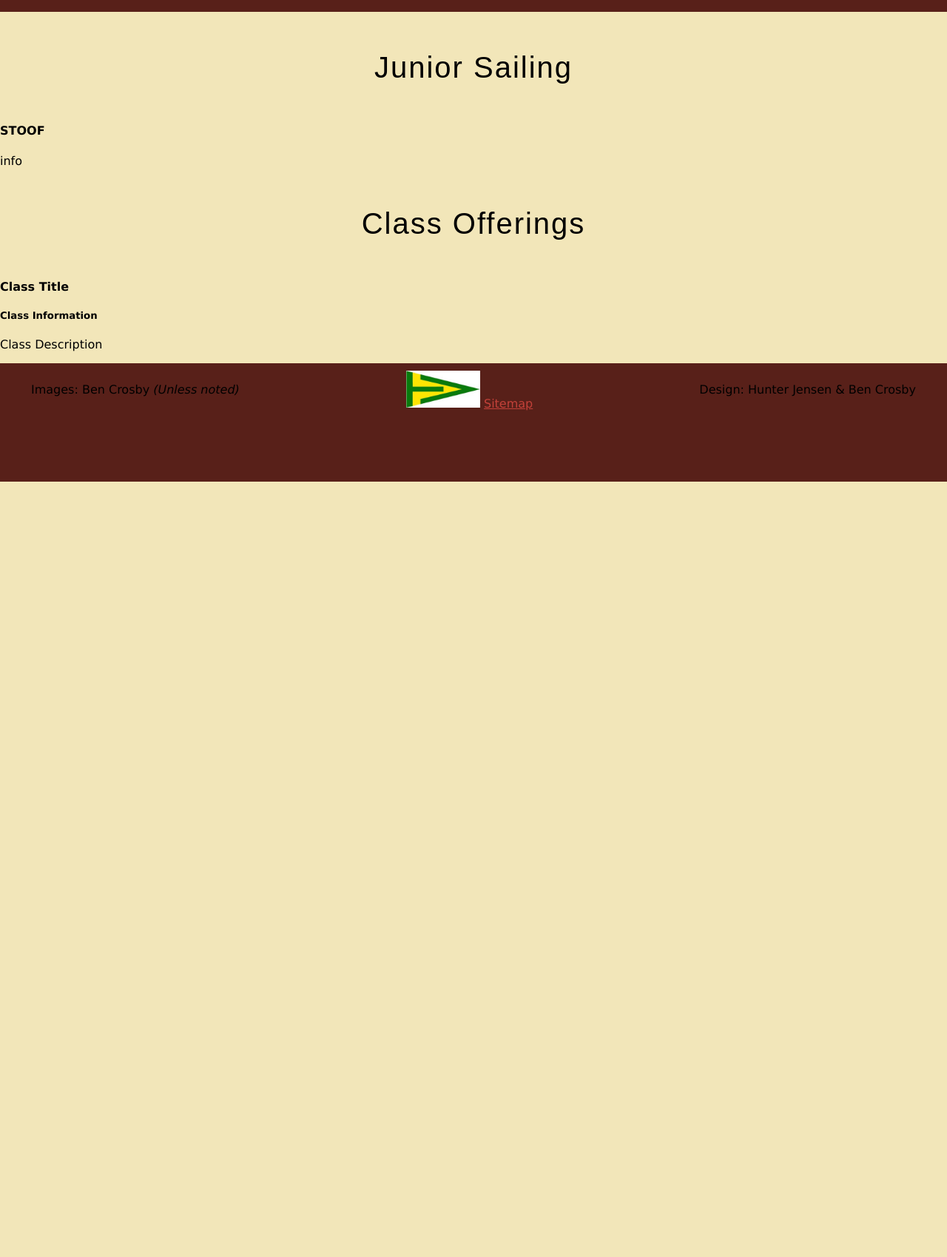
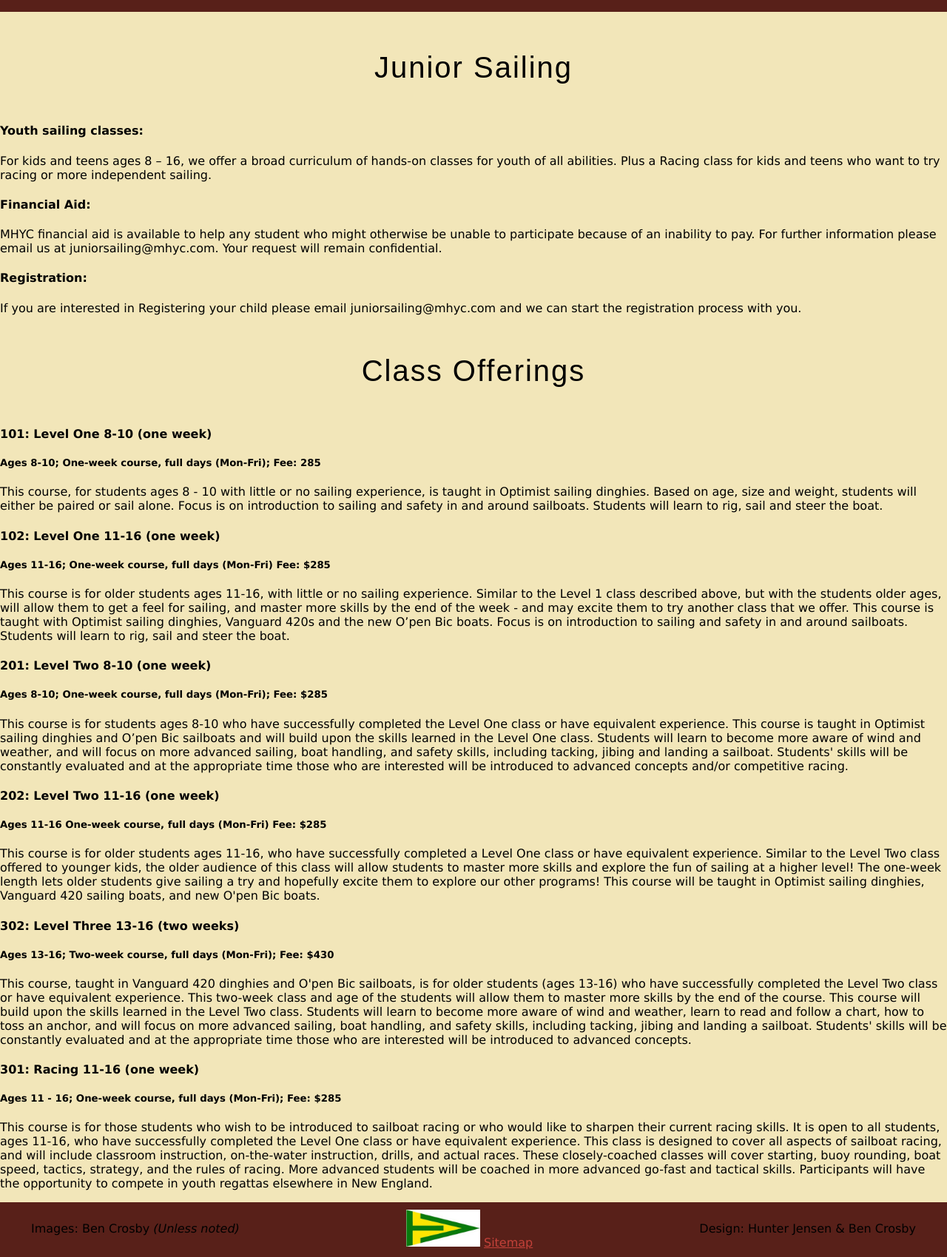
Before and after one commit to bencrosby10/finalProject, a PHP site: page /jrsailing.php in a window 1280 px wide. Shown: the part 149-1848 px from the top of the page at 74% size. Before the commit the page ends 800 px from the top, so only its background shows below. Run offline with PHP 8.4, Linux system fonts and the light colour scheme.

Commit message:
Update jrsailing.php

```diff
--- a/jrsailing.php
+++ b/jrsailing.php
@@ -4,15 +4,44 @@
 <article class="jrSailing">
         <h2>Junior Sailing</h2>
 
-        <h4>STOOF</h4>
-        <p>info</p>
+        <h4>Youth sailing classes:</h4>
+        <p>For kids and teens ages 8 – 16, we offer a broad curriculum of hands-on classes for youth of all abilities. Plus a Racing class for kids and teens who want to try racing or more independent sailing.</p>
+
+        <h4>Financial Aid:</h4>
+        <p>MHYC financial aid is available to help any student who might otherwise be unable to participate because of an inability to pay. For further information please email us at juniorsailing@mhyc.com.  Your request will remain confidential. </p>
+
+        <h4>Registration:</h4>
+        <p>If you are interested in Registering your child please email juniorsailing@mhyc.com and we can start the registration process with you. </p>
+
+
 
 
         <h2>Class Offerings</h2>
-        <h4>Class Title</h4>
-        <h5>Class Information</h5>
-        <p>Class Description</p>
+        <h4>101: Level One 8-10 (one week)</h4>
+        <h5>Ages 8-10; One-week course, full days (Mon-Fri); Fee:  285</h5>
+        <p>This course, for students ages 8 - 10 with little or no sailing experience, is taught in Optimist sailing dinghies. Based on age, size and weight, students will either be paired or sail alone. Focus is on introduction to sailing and safety in and around sailboats.  Students will learn to rig, sail and steer the boat.</p>
 
+    <h4>102: Level One 11-16 (one week)</h4>
+        <h5>Ages 11-16; One-week course, full days (Mon-Fri) Fee: $285</h5>
+        <p>This course is for older students ages 11-16, with little or no sailing experience. Similar to the Level 1 class described above, but with the students older ages, will allow them to get a feel for sailing, and master more skills by the end of the week - and may excite them to try another class that we offer. This course is taught with Optimist sailing dinghies, Vanguard 420s and the new O’pen Bic boats. Focus is on introduction to sailing and safety in and around sailboats. Students will learn to rig, sail and steer the boat.</p>
+
+    <h4>201: Level Two 8-10 (one week)</h4>
+        <h5>Ages 8-10; One-week course, full days (Mon-Fri); Fee: $285</h5>
+        <p>This course is for students ages 8-10 who have successfully completed the Level One class or have equivalent experience. This course is taught in Optimist sailing dinghies and O’pen Bic sailboats and will build upon the skills learned in the Level One class. Students will learn to become more aware of wind and weather, and will focus on more advanced sailing, boat handling, and safety skills, including tacking, jibing and landing a sailboat. Students' skills will be constantly evaluated and at the appropriate time those who are interested will be introduced to advanced concepts and/or competitive racing.</p>
+
+    <h4>202: Level Two 11-16 (one week)</h4>
+        <h5>Ages 11-16 One-week course, full days (Mon-Fri) Fee: $285</h5>
+        <p>This course is for older students ages 11-16, who have successfully completed a Level One class or have equivalent experience. Similar to the Level Two class offered to younger kids, the older audience of this class will allow students to master more skills and explore the fun of sailing at a higher level! The one-week length lets older students give sailing a try and hopefully excite them to explore our other programs! This course will be taught in Optimist sailing dinghies, Vanguard 420 sailing boats, and new O'pen Bic boats.</p>
+
+    <h4>302: Level Three 13-16 (two weeks)</h4>
+        <h5>Ages 13-16; Two-week course, full days (Mon-Fri); Fee: $430</h5>
+        <p>This course, taught in Vanguard 420 dinghies and O'pen Bic sailboats, is for older students (ages 13-16) who have successfully completed the Level Two class or have equivalent experience.
+This two-week class and age of the students will allow them to master more skills by the end of the course. This course will build upon the skills learned in the Level Two class. Students will learn to become more aware of wind and weather, learn to read and follow a chart, how to toss an anchor, and will focus on more advanced sailing, boat handling, and safety skills, including tacking, jibing and landing a sailboat. Students' skills will be constantly evaluated and at the appropriate time those who are interested will be introduced to advanced concepts.
+</p>
+
+    <h4>301: Racing 11-16 (one week)</h4>
+        <h5>Ages 11 - 16; One-week course, full days (Mon-Fri); Fee: $285</h5>
+        <p>This course is for those students who wish to be introduced to sailboat racing or who would like to sharpen their current racing skills. It is open to all students, ages 11-16, who have successfully completed the Level One class or have equivalent experience. This class is designed to cover all aspects of sailboat racing, and will include classroom instruction, on-the-water instruction, drills, and actual races. These closely-coached classes will cover starting, buoy rounding, boat speed, tactics, strategy, and the rules of racing. More advanced students will be coached in more advanced go-fast and tactical skills. Participants will have the opportunity to compete in youth regattas elsewhere in New England.</p>
 
 
 </article>
```
